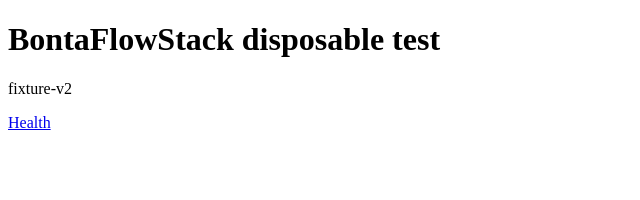
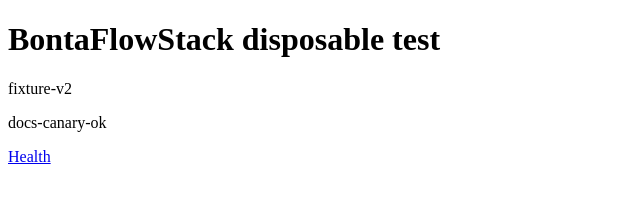
Before and after one commit to BillBalint-SM/testfordel, a plain HTML site: page docs/index.html in a window 1280 px wide. Shown: the whole page, without its empty margins (0-640 px from the left). Drawn offline with Linux system fonts and the light colour scheme.

Commit message:
docs: record the shallow deployment check (#6)

```diff
--- a/docs/index.html
+++ b/docs/index.html
@@ -1,4 +1,4 @@
 <!doctype html>
 <html lang="en"><meta charset="utf-8"><title>BontaFlowStack disposable test</title>
 <h1>BontaFlowStack disposable test</h1><p id="revision">fixture-v2</p>
-<a href="health.json">Health</a></html>
+<p>docs-canary-ok</p><a href="health.json">Health</a></html>
```
Also changed, not shown: 1 other file.
